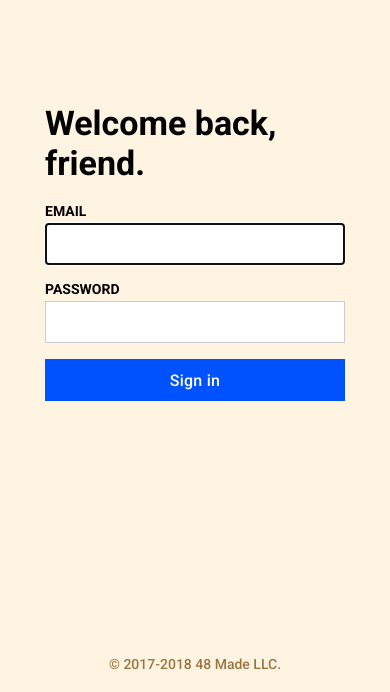
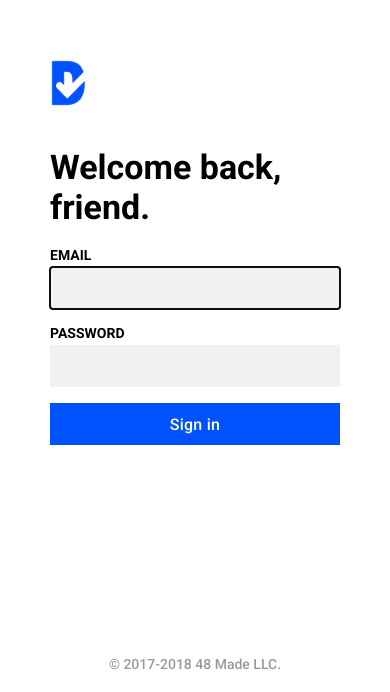
Before and after one commit to twanlass/dundun, a React (Create React App) app: page /login in a window 390 px wide. Shown: the part 152-844 px from the top of the page. Built offline with nearby package versions, Linux system fonts and the light colour scheme.

Commit message:
Adds minor style fixes. Adds logo to login page.

```diff
--- a/public/index.html
+++ b/public/index.html
@@ -9,30 +9,11 @@
       homescreen on Android. See https://developers.google.com/web/fundamentals/engage-and-retain/web-app-manifest/
     -->
     <link rel="manifest" href="%PUBLIC_URL%/manifest.json">
-    <link rel="shortcut icon" href="%PUBLIC_URL%/favicon.ico">
+    <link rel="shortcut icon" href="%PUBLIC_URL%/favicon.png">
     <link href="https://fonts.googleapis.com/css?family=Roboto+Mono|Roboto:400,500,700" rel="stylesheet">
-    <!--
-      Notice the use of %PUBLIC_URL% in the tags above.
-      It will be replaced with the URL of the `public` folder during the build.
-      Only files inside the `public` folder can be referenced from the HTML.
-
-      Unlike "/favicon.ico" or "favicon.ico", "%PUBLIC_URL%/favicon.ico" will
-      work correctly both with client-side routing and a non-root public URL.
-      Learn how to configure a non-root public URL by running `npm run build`.
-    -->
-    <title>Todo App</title>
+    <title>dundun</title>
   </head>
   <body>
     <div id="root"></div>
-    <!--
-      This HTML file is a template.
-      If you open it directly in the browser, you will see an empty page.
-
-      You can add webfonts, meta tags, or analytics to this file.
-      The build step will place the bundled scripts into the <body> tag.
-
-      To begin the development, run `npm start` or `yarn start`.
-      To create a production bundle, use `npm run build` or `yarn build`.
-    -->
   </body>
 </html>
--- a/src/components/loginForm/loginForm.css
+++ b/src/components/loginForm/loginForm.css
@@ -1,9 +1,24 @@
 .login-form {
-  background-color: #fff3e2;
+  /* background-color: #fff3e2; */
+}
+
+@media (max-width: 600px) {
+  .login-form .form {
+    max-width: 100%;
+    padding: 50px;
+  }
+}
+
+.login-form__logo {
+  align-self: flex-start;
+  margin-bottom: 40px;
+  margin-left: -6px;
+  user-select: none;
+  width: 48px;
 }
 
 .login-form-copyright {
-  color: #9c753e;
+  color: #999;
   font-size: 14px;
   font-weight: var(--weight__medium);
   margin-bottom: 20px;
--- a/src/components/loginForm/loginForm.js
+++ b/src/components/loginForm/loginForm.js
@@ -20,7 +20,6 @@ export default class LoginForm extends React.Component {
     let user = Api.login({email, password})
 
     user.then(response => {
-      console.log(response)
       if (response) {
         // Store user token for API calls
         Auth.setUserToken(response.jwt);
@@ -58,7 +57,8 @@ export default class LoginForm extends React.Component {
     return (
       <div className="form-wrapper login-form">
         <form className="form" onSubmit={this.onSubmit.bind(this)}>
-            <div className="form-header">Welcome back, friend.</div>
+            <img className="login-form__logo" src="/favicon.png" alt="dundun logo" />
+            <div className="form-header">Welcome back,<br/>friend.</div>
             <label className="form-label">Email</label>
             <input className="form-input" name="email" type="text" autoFocus={true} value={this.state.email} onChange={this.handleInputChange.bind(this)}/>
             <label className="form-label">Password</label>
--- a/src/components/sidebar/sidebar.css
+++ b/src/components/sidebar/sidebar.css
@@ -2,9 +2,12 @@
   display: flex;
   flex: 0 0 240px;
   flex-direction: column;
-  /*background-color: #EDF2F6;*/
   border-right: 1px solid #f2f2f2;
   padding: 20px;
+}
+
+.sidebar--visible {
+  display: flex;
 }
 
 .sidebar-group {
@@ -15,3 +18,14 @@
   margin-top: auto;
   margin-bottom: 0px;
 }
+
+@media (max-width: 600px) {
+  .sidebar {
+    width: 100%;
+    height: 100%;
+    position: absolute;
+    background-color: #fff;
+    z-index: 2;
+    display: none;
+  }
+}
--- a/src/components/sidebar/sidebar.js
+++ b/src/components/sidebar/sidebar.js
@@ -21,7 +21,7 @@ export default class Sidebar extends React.Component {
   setBadgeCountTitle() {
     const {todayBadgeCount} = this.props;
     if (todayBadgeCount) {
-      document.title = `Todo App (${todayBadgeCount})`
+      document.title = `dundun (${todayBadgeCount})`
     }
   }
 
--- a/src/css/form.css
+++ b/src/css/form.css
@@ -22,7 +22,7 @@
 }
 
 .form-input {
-  border: 1px solid #ccc;
+  border: 0;
   font-family: inherit;
   font-size: 16px;
   font-size: 18px;
@@ -32,6 +32,7 @@
   padding: 0;
   text-indent: 10px;
   width: 100%;
+  background-color: #f1f1f1;
 }
 
 .form-label {
```
Also changed, not shown: public/favicon.png (added), 1 other file (tests, documents, lock files or other folders).
